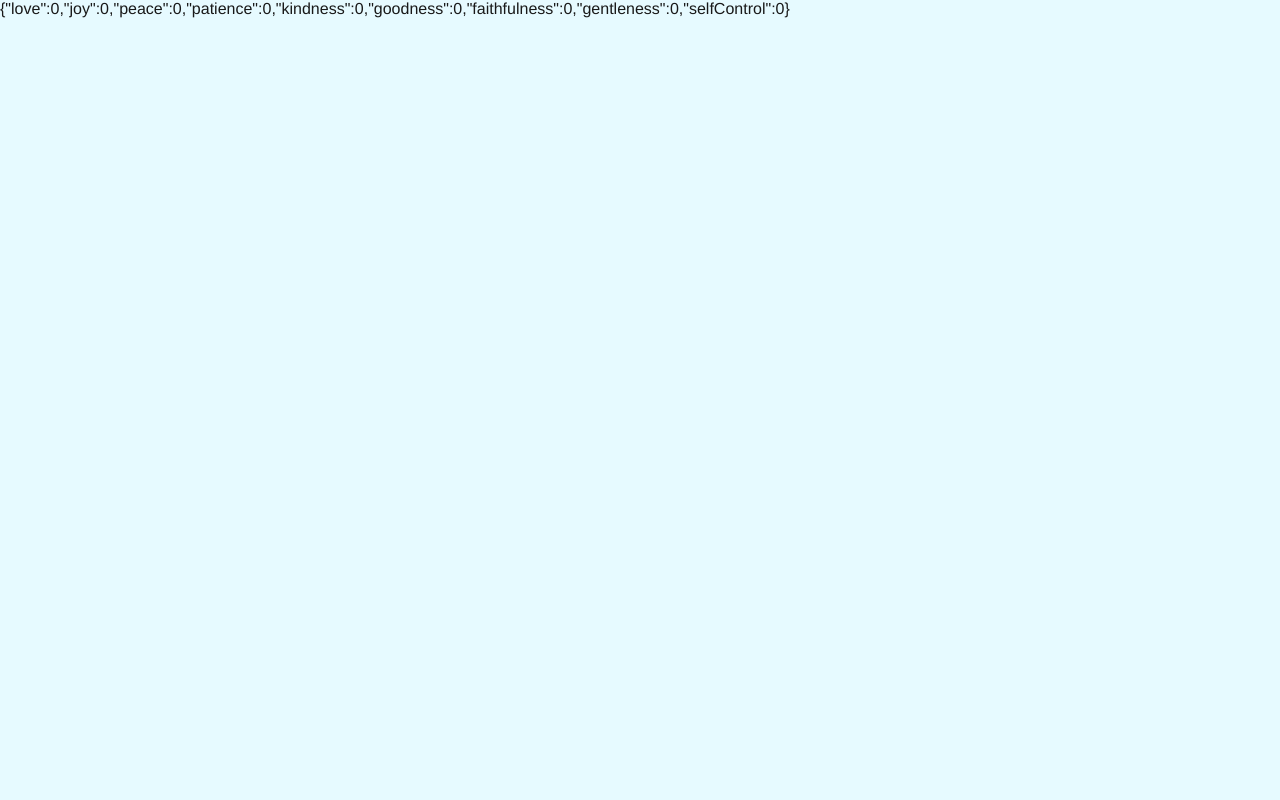
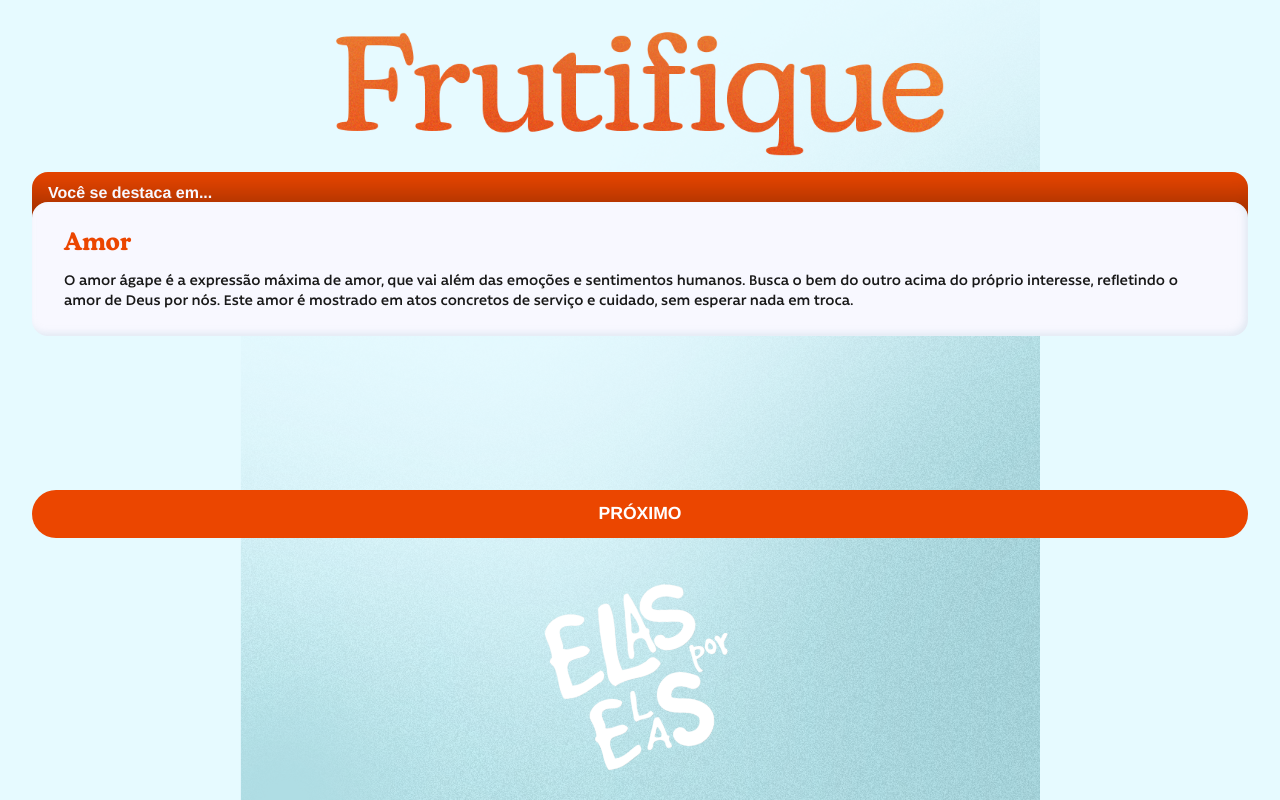
Before and after one commit to edusrmt/quiz-frutifique, a React (Vite) app: page /resultado in a window 1280 px wide. Built offline with nearby package versions, Linux system fonts and the light colour scheme; a web font is replaced by a local one.

Commit message:
Adds result page

```diff
--- a/src/components/Button/index.tsx
+++ b/src/components/Button/index.tsx
@@ -13,4 +13,9 @@ export const Button = styled.button`
   color: #fff;
   text-transform: uppercase;
   vertical-align: middle;
+  transition: 100ms ease-out;
+
+  &:active {
+    background-color: #ff5a14;
+  }
 `;
--- a/src/contexts/QuizContext.tsx
+++ b/src/contexts/QuizContext.tsx
@@ -15,6 +15,7 @@ export enum Fruits {
 type QuizContextType = {
   fruits: { [key in Fruits]: number };
   addScore: (fruit: Fruits, value: number) => void;
+  resetScore: () => void;
 };
 
 const INITIAL_STATE: QuizContextType = {
@@ -30,6 +31,7 @@ const INITIAL_STATE: QuizContextType = {
     selfControl: 0,
   },
   addScore: () => {},
+  resetScore: () => {},
 };
 
 export const QuizContext = createContext(INITIAL_STATE);
@@ -46,8 +48,12 @@ export function QuizContextProvider({ children }: QuizContextProviderProps) {
     setFruits({ ...fruits, [fruit]: newScore });
   };
 
+  const resetScore = () => {
+    setFruits(INITIAL_STATE.fruits);
+  };
+
   return (
-    <QuizContext.Provider value={{ fruits, addScore }}>
+    <QuizContext.Provider value={{ fruits, addScore, resetScore }}>
       {children}
     </QuizContext.Provider>
   );
--- /dev/null
+++ b/src/data/fruits.ts
@@ -0,0 +1,79 @@
+import { Fruits } from '../contexts/QuizContext';
+
+export const FruitsDescription = new Map<
+  string,
+  { title: string; description: string }
+>([
+  [
+    'love',
+    {
+      title: 'Amor',
+      description:
+        'O amor ágape é a expressão máxima de amor, que vai além das emoções e sentimentos humanos. Busca o bem do outro acima do próprio interesse, refletindo o amor de Deus por nós. Este amor é mostrado em atos concretos de serviço e cuidado, sem esperar nada em troca.',
+    },
+  ],
+  [
+    'joy',
+    {
+      title: 'Alegria',
+      description:
+        'A alegria que vem do Espírito Santo não é circunstancial. Não se baseia em acontecimentos externos, mas em uma confiança profunda e permanente em Deus. Mesmo em tempos difíceis, essa alegria permanece. É uma alegria que em momentos de dor e provações permanece.',
+    },
+  ],
+  [
+    'peace',
+    {
+      title: 'Paz',
+      description:
+        'A paz que o Espírito Santo nos dá é aquela "que excede todo o entendimento". Não é apenas ausência de conflitos, mas uma sensação de plenitude e segurança em Deus. É a confiança de que, independentemente das circunstâncias ao nosso redor, Deus está no controle e temos a Sua presença constante. Essa paz traz equilíbrio emocional e espiritual em tempos de crise.',
+    },
+  ],
+  [
+    'patience',
+    {
+      title: 'Paciência',
+      description:
+        'Paciência é mais do que apenas esperar com calma; é a capacidade de suportar com esperança e confiança. Ser longânimo significa ter uma atitude de perseverança e calma, mesmo quando as coisas não acontecem no tempo que desejamos.',
+    },
+  ],
+  [
+    'kindness',
+    {
+      title: 'Amabilidade',
+      description:
+        'Amabilidade é uma gentileza que reflete a bondade de Deus em nossas interações com os outros. É agir com compaixão, misericórdia e gentileza, especialmente quando os outros não merecem. A benignidade nos leva a tratar os outros com respeito e cuidado, independentemente de como somos tratados.',
+    },
+  ],
+  [
+    'goodness',
+    {
+      title: 'Bondade',
+      description:
+        'Bondade é um desejo ativo de fazer o que é certo e justo, ser uma influência positiva na vida dos outros. Ela se manifesta em atos concretos de generosidade e altruísmo.',
+    },
+  ],
+  [
+    'faithfulness',
+    {
+      title: 'Fidelidade',
+      description:
+        'Fidelidade é ser confiável e firme no relacionamento com Deus e com os outros. Envolve lealdade, compromisso e verdade. Ser ser honesto e verdadeiro com as pessoas em nossas vidas. Um espírito fiel é aquele que permanece firme, mesmo quando a vida é difícil.',
+    },
+  ],
+  [
+    'gentleness',
+    {
+      title: 'Mansidão',
+      description:
+        'Mansidão é força sob controle. Uma pessoa mansa é humilde e submissa à vontade de Deus, respondendo às provocações com paciência e gentileza, em vez de raiva ou agressividade. É essencial para viver de acordo com os princípios da palavra de Deus.',
+    },
+  ],
+  [
+    'selfControl',
+    {
+      title: 'Domínio próprio',
+      description:
+        'Domínio próprio é a capacidade de controlar nossos impulsos e desejos. Isso se aplica a várias áreas da vida - seja na alimentação, no uso das palavras, nas emoções ou nos relacionamentos. Ações com moderação e disciplina, vivendo de acordo com a sabedoria de Deus, em vez de ceder aos seus desejos momentâneos.',
+    },
+  ],
+]);
--- a/src/globalStyle.ts
+++ b/src/globalStyle.ts
@@ -5,6 +5,12 @@ export const GlobalStyle = createGlobalStyle`
     font-family: Rawson;
     src: url('/fonts/rawson-regular.otf');
     font-weight: normal;
+  }
+
+  @font-face {
+    font-family: Rawson;
+    src: url('/fonts/rawson-semi-bold.otf');
+    font-weight: 600;
   }
 
   @font-face {
--- a/src/routes/Result/index.tsx
+++ b/src/routes/Result/index.tsx
@@ -1,8 +1,98 @@
-import { useContext } from 'react';
-import { QuizContext } from '../../contexts/QuizContext';
+import { Key, useContext, useEffect, useState } from 'react';
+import { Fruits, QuizContext } from '../../contexts/QuizContext';
+import {
+  LargeImage,
+  PageContainer,
+  ResultContainer,
+  ResultContent,
+  ResultDescription,
+  ResultHeader,
+  ResultTitle,
+  SmallImage,
+} from './styles';
+import { Button } from '../../components/Button';
+import frutifiqueImg from '../../assets/frutifique-only.png';
+import elasPorElasLogo from '../../assets/epe-logo.png';
+import { FruitsDescription } from '../../data/fruits';
+import { useNavigate } from 'react-router-dom';
+
+type ResultType = {
+  fruit: string;
+  isHigh: boolean;
+};
 
 export function ResultPage() {
-  const { fruits } = useContext(QuizContext);
+  const navigate = useNavigate();
+  const { fruits, resetScore } = useContext(QuizContext);
+  const [results, setResults] = useState<ResultType[]>([]);
+  const [curSlide, setCurSlide] = useState(0);
 
-  return <p>{JSON.stringify(fruits)}</p>;
+  useEffect(() => {
+    let highs: ResultType[] = [];
+    let lows: ResultType[] = [];
+    let topValue = 0;
+    let bottomValue = 15;
+
+    for (const [key, value] of Object.entries(fruits)) {
+      if (value > topValue) {
+        highs = [];
+        topValue = value;
+      } else if (value < bottomValue) {
+        lows = [];
+        bottomValue = value;
+      }
+
+      if (value === topValue) {
+        highs.push({
+          fruit: key,
+          isHigh: true,
+        });
+      } else if (value === bottomValue) {
+        lows.push({
+          fruit: key,
+          isHigh: false,
+        });
+      }
+    }
+
+    setResults([...highs, ...lows]);
+  }, [fruits]);
+
+  const handleReturnToHome = () => {
+    resetScore();
+    navigate('/');
+  };
+
+  return (
+    <PageContainer>
+      <LargeImage src={frutifiqueImg} alt="Frutifique" />
+      <ResultContainer>
+        <ResultHeader>
+          {results.length > 0
+            ? results[curSlide].isHigh
+              ? 'Você se destaca em...'
+              : 'Você deveria crescer mais em...'
+            : ''}
+        </ResultHeader>
+        <ResultContent>
+          <ResultTitle>
+            {results.length > 0
+              ? FruitsDescription.get(results[curSlide].fruit)?.title
+              : ''}
+          </ResultTitle>
+          <ResultDescription>
+            {results.length > 0
+              ? FruitsDescription.get(results[curSlide].fruit)?.description
+              : ''}
+          </ResultDescription>
+        </ResultContent>
+      </ResultContainer>
+      {curSlide < results.length - 1 ? (
+        <Button onClick={() => setCurSlide(curSlide + 1)}>Próximo</Button>
+      ) : (
+        <Button onClick={handleReturnToHome}>Voltar ao início</Button>
+      )}
+      <SmallImage src={elasPorElasLogo} alt="Elas por Elas" />
+    </PageContainer>
+  );
 }
--- /dev/null
+++ b/src/routes/Result/styles.ts
@@ -0,0 +1,84 @@
+import styled from 'styled-components';
+import bgFade from '../../assets/fade.png';
+
+export const PageContainer = styled.main`
+  display: flex;
+  flex-direction: column;
+  justify-content: flex-start;
+  align-items: center;
+  gap: 1rem;
+
+  min-height: 100dvh;
+  padding: 2rem;
+
+  background-image: url(${bgFade});
+  background-repeat: no-repeat;
+  background-size: contain;
+  background-position: center bottom;
+`;
+
+export const LargeImage = styled.img`
+  width: 50%;
+`;
+
+export const ResultContainer = styled.div`
+  display: flex;
+  flex-direction: column;
+  flex: 1;
+  width: 100%;
+`;
+
+export const ResultHeader = styled.div`
+  padding: 0.75rem 1rem 1rem;
+  background-color: #eb4600;
+  color: #f8f8ff;
+  font-weight: bold;
+  border-radius: 16px 16px 0 0;
+  box-shadow: rgba(0, 0, 0, 0.35) 0px -50px 36px -28px inset;
+`;
+
+export const ResultContent = styled.div`
+  padding: 1.5rem 2rem;
+  margin-top: -16px;
+  background-color: #f8f8ff;
+  border-radius: 16px;
+  box-shadow: rgba(204, 219, 232, 0.5) -3px -3px 6px 0px inset,
+    rgba(255, 255, 255, 0.25) 3px 3px 6px 1px inset;
+`;
+
+export const ResultTitle = styled.h2`
+  font-family: 'Cooper BT', serif;
+  color: #eb4600;
+  margin-bottom: 1rem;
+`;
+
+export const ResultDescription = styled.p`
+  font-weight: 600;
+`;
+
+export const SmallImage = styled.img`
+  @keyframes wiggle {
+    0% {
+      -webkit-transform: rotate(0deg);
+    }
+    20% {
+      -webkit-transform: rotate(10deg);
+    }
+    40% {
+      -webkit-transform: rotate(-10deg);
+    }
+    60% {
+      -webkit-transform: rotate(20deg);
+    }
+    80% {
+      -webkit-transform: rotate(-5deg);
+    }
+    100% {
+      -webkit-transform: rotate(0deg);
+    }
+  }
+
+  width: 15%;
+  margin-top: 2rem;
+  animation: wiggle ease-in-out 12s infinite;
+`;
```
Also changed, not shown: public/fonts/rawson-semi-bold.otf (added).
